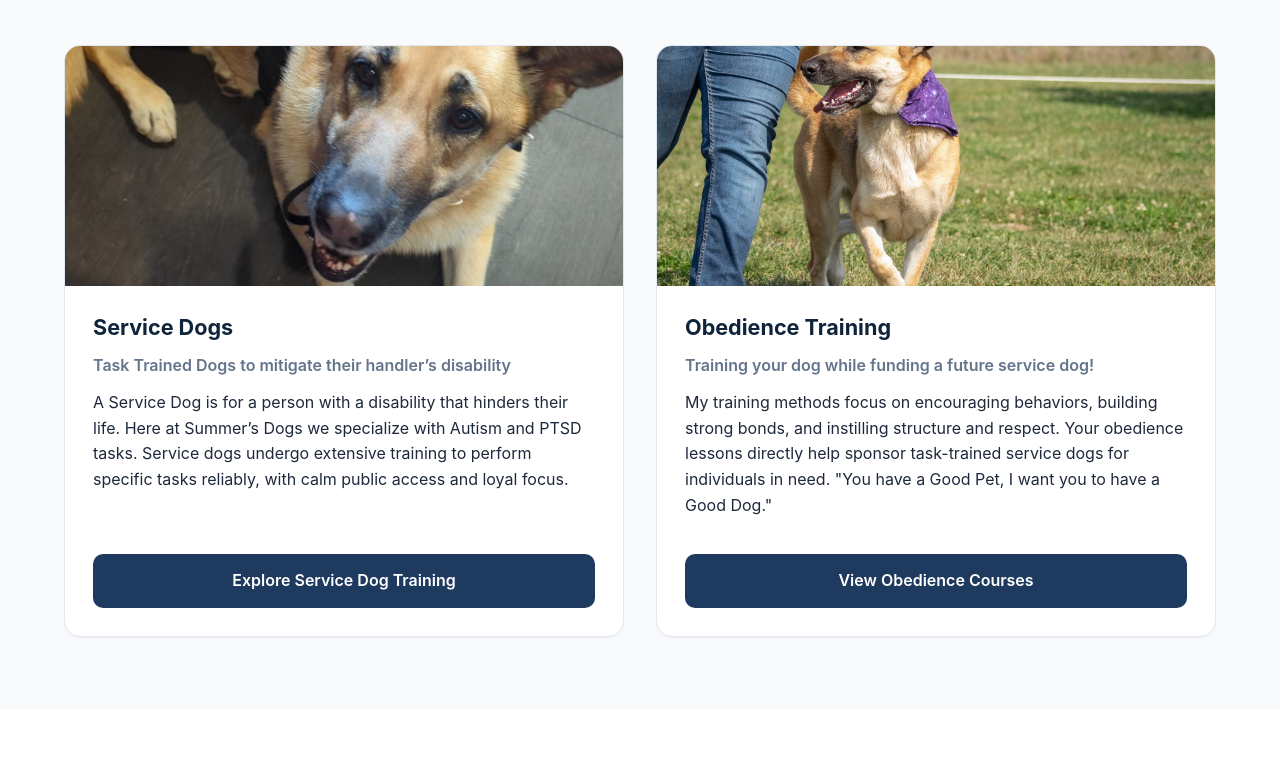
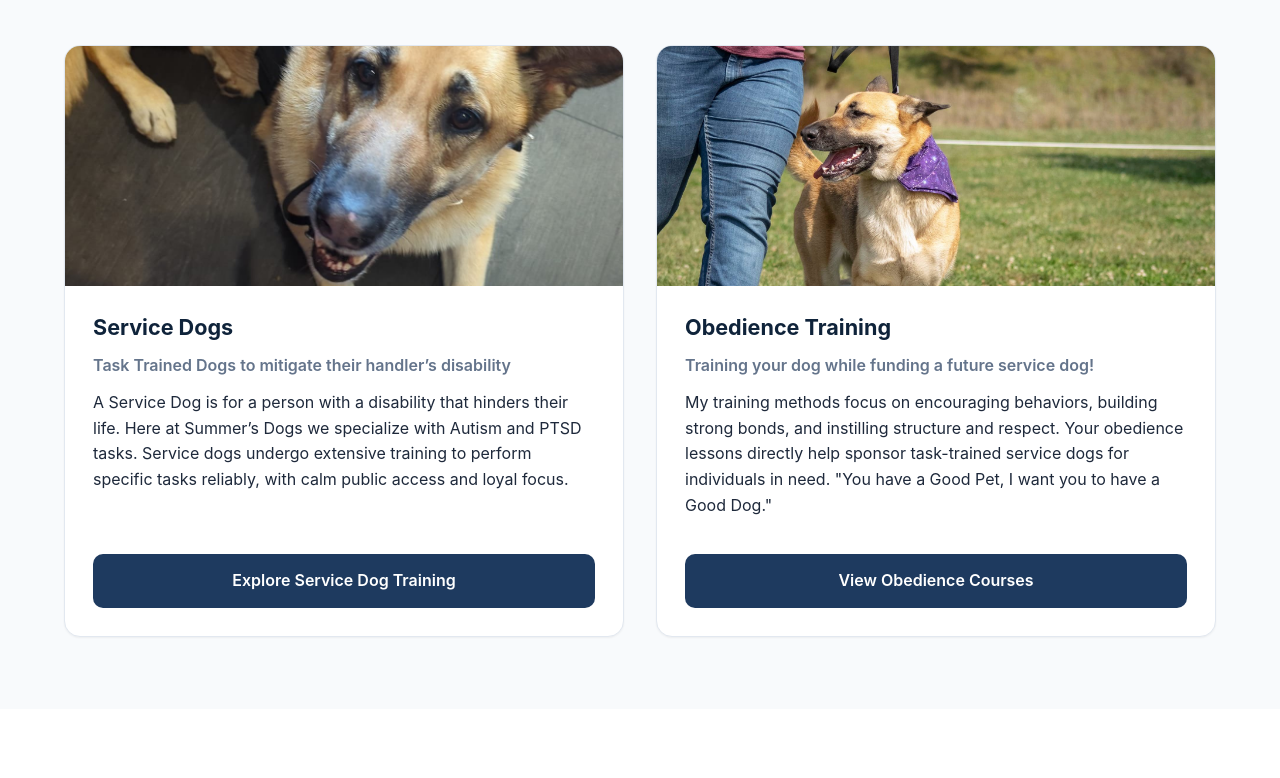
Before and after one commit to DLMorrell/summersdogs, a plain HTML site: page index.html in a window 1280 px wide. Shown: the part 1440-2218 px from the top of the page. Drawn offline with Linux system fonts and the light colour scheme.

Commit message:
Adjust obedience training card photo alignment to center top

```diff
--- a/index.html
+++ b/index.html
@@ -109,7 +109,7 @@
         <!-- Obedience Training Card -->
         <div class="card">
           <div class="card-img-wrap">
-            <img src="assets/images/120325720_1123099004751286_500987838717707700_o.jpg" alt="Obedience Training">
+            <img src="assets/images/120325720_1123099004751286_500987838717707700_o.jpg" alt="Obedience Training" style="object-position: center top;">
           </div>
           <div class="card-body">
             <h3>Obedience Training</h3>
```
